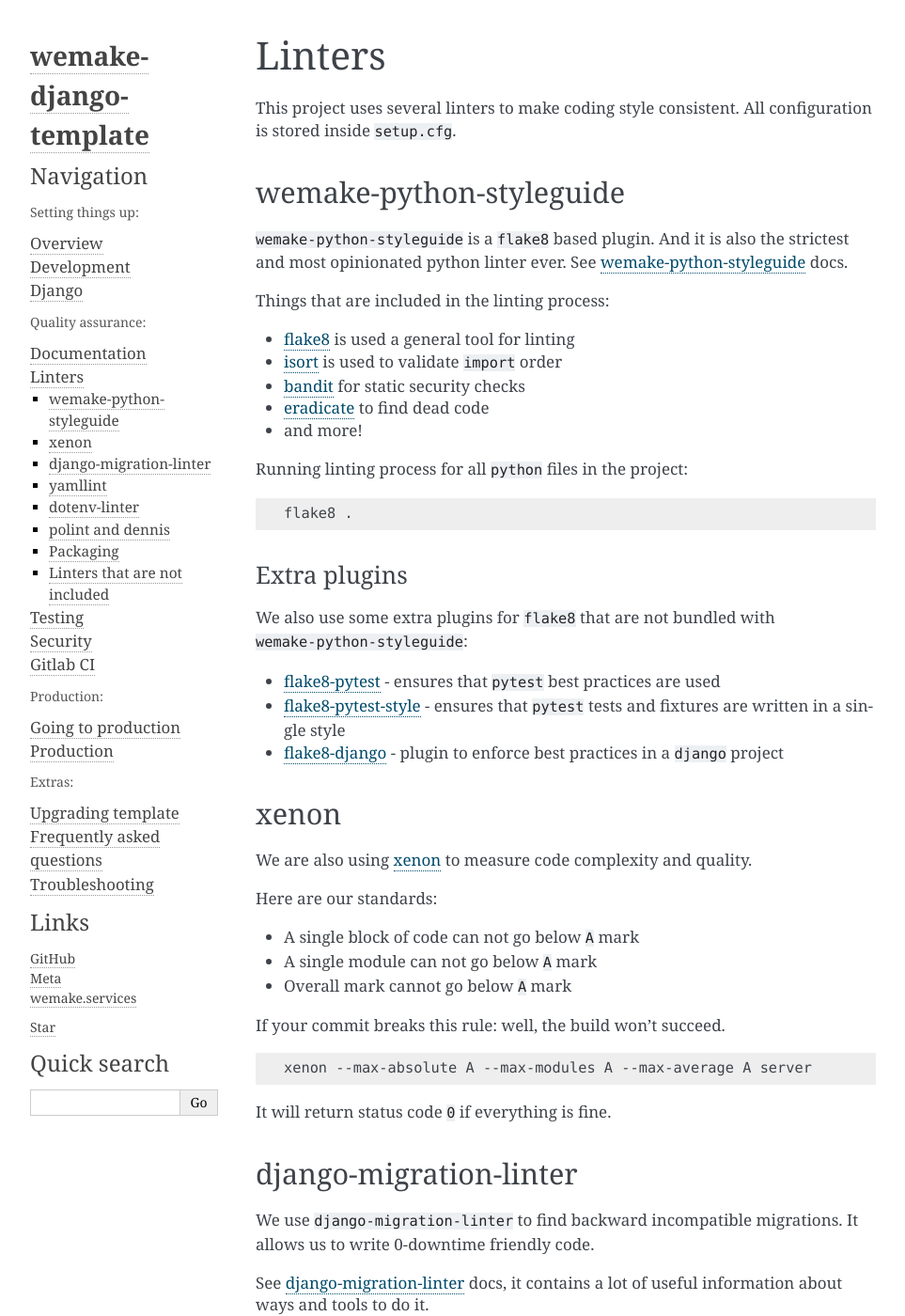
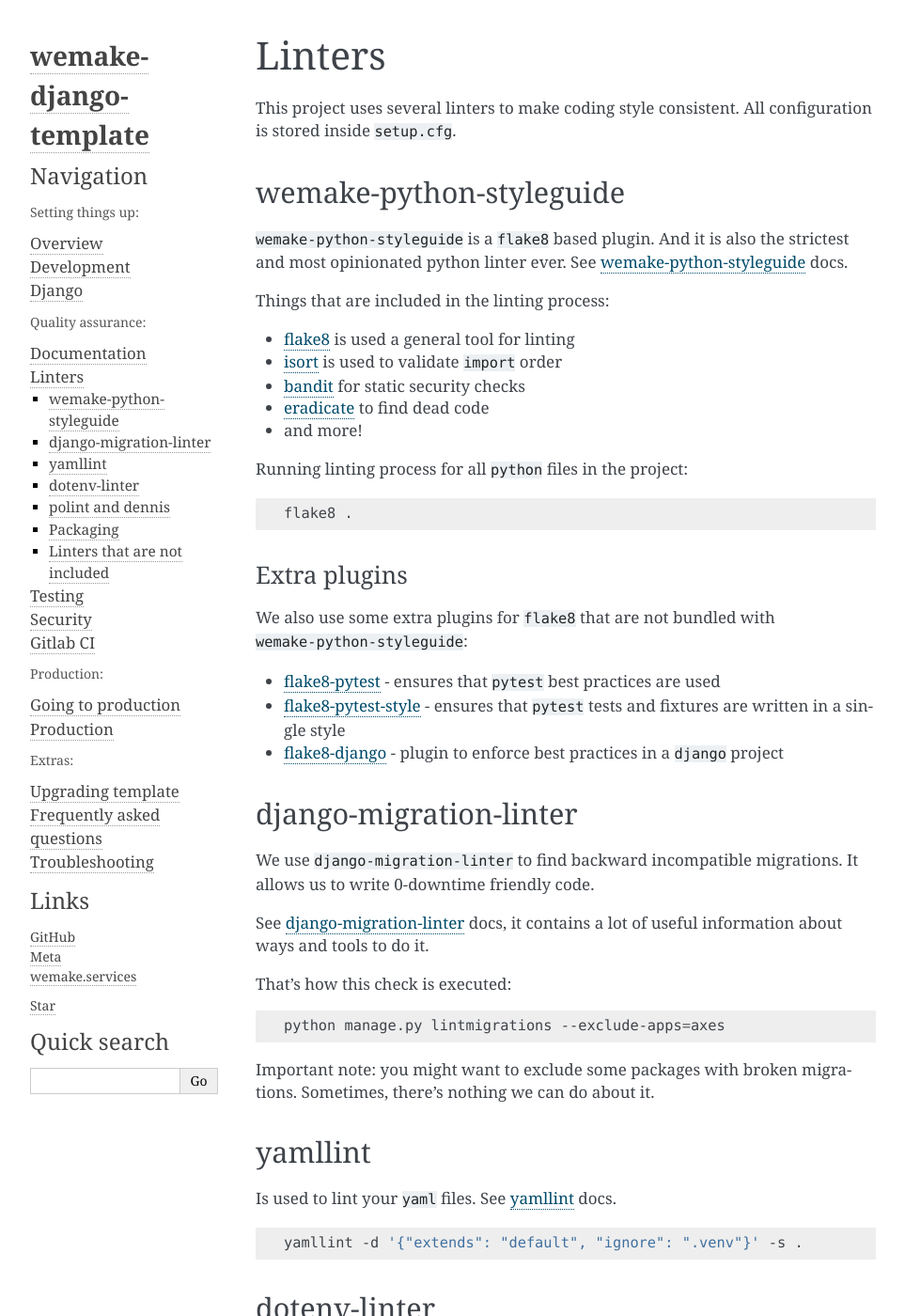
Before and after one commit to wemake-services/wemake-django-template, a Sphinx documentation site: the page built from {{cookiecutter.project_name}}/docs/pages/template/linters.rst, in a window 1280 px wide and 1400 px high. Shown: the whole window at 94% size, without its empty margins (148-1111 px from the left). Built offline with Sphinx 7.4.7, drawn with Linux system fonts in a browser that asks for light colours; the version number is read from the project's files by our own code.

```diff
--- a/pyproject.toml
+++ b/pyproject.toml
@@ -30,7 +30,7 @@
 [tool.poetry.dev-dependencies]
 binaryornot = "^0.4"
 
-wemake-python-styleguide = "^0.13.2"
+wemake-python-styleguide = "^0.13.3"
 flake8-pytest = "^1.3"
 flake8-pytest-style = "^0.1.3"
 nitpick = "^0.21.3"
@@ -40,3 +40,6 @@
 pytest-cookies = "^0.3"
 
 safety = "^1.8"
+
+docker-compose = "^1.25.0"
+docker-image-size-limit = "^0.2.0"
--- a/{{cookiecutter.project_name}}/docs/pages/template/linters.rst
+++ b/{{cookiecutter.project_name}}/docs/pages/template/linters.rst
@@ -38,27 +38,6 @@
 - `flake8-pytest <https://github.com/vikingco/flake8-pytest>`_ - ensures that ``pytest`` best practices are used
 - `flake8-pytest-style <https://github.com/m-burst/flake8-pytest-style>`_ - ensures that ``pytest`` tests and fixtures are written in a single style
 - `flake8-django <https://github.com/rocioar/flake8-django>`_ - plugin to enforce best practices in a ``django`` project
-
-
-xenon
------
-
-We are also using `xenon <https://github.com/rubik/xenon>`_ to measure
-code complexity and quality.
-
-Here are our standards:
-
-- A single block of code can not go below ``A`` mark
-- A single module can not go below ``A`` mark
-- Overall mark cannot go below ``A`` mark
-
-If your commit breaks this rule: well, the build won't succeed.
-
-.. code:: bash
-
-  xenon --max-absolute A --max-modules A --max-average A server
-
-It will return status code ``0`` if everything is fine.
 
 
 django-migration-linter
```
Also changed, not shown: .travis.yml, 4 other files.
